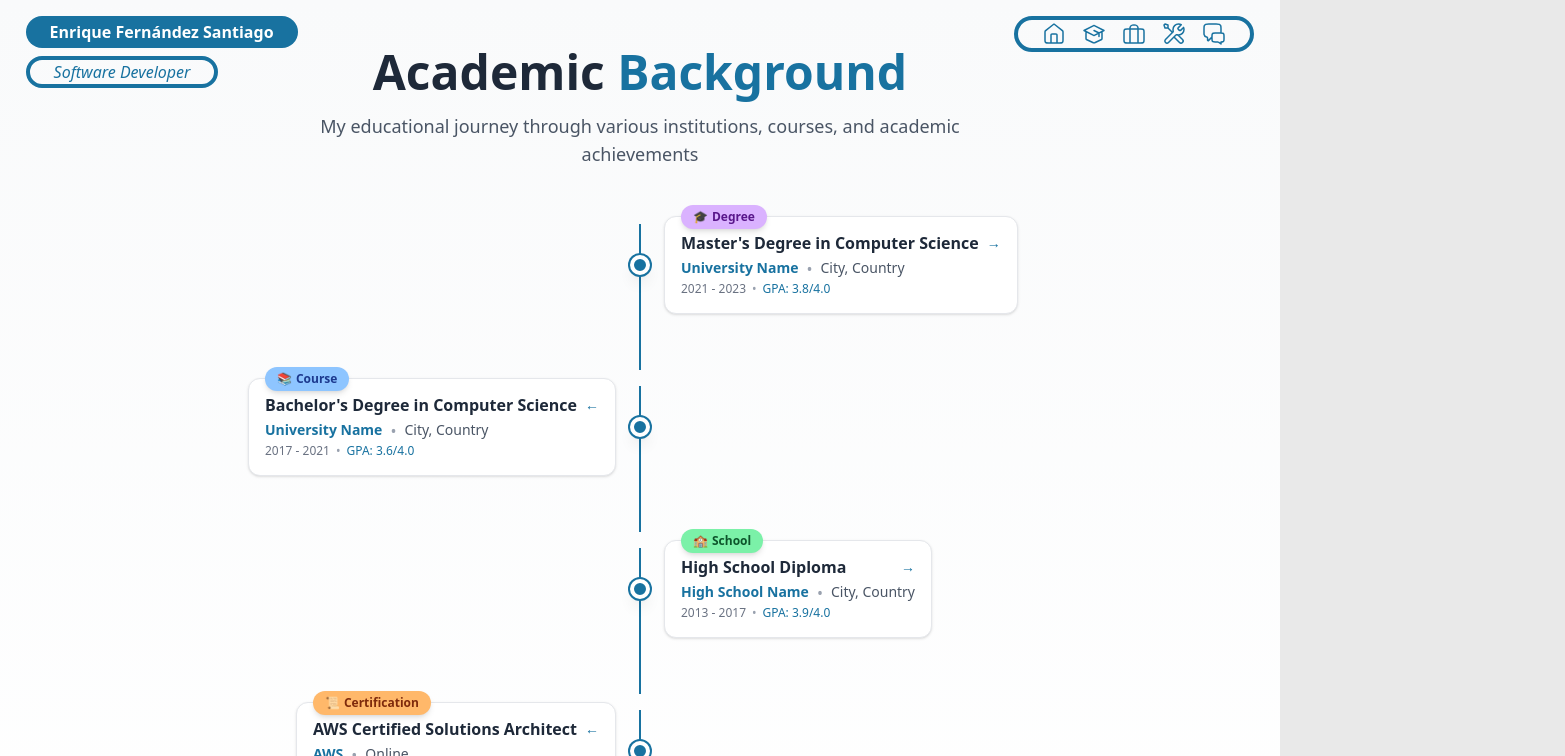
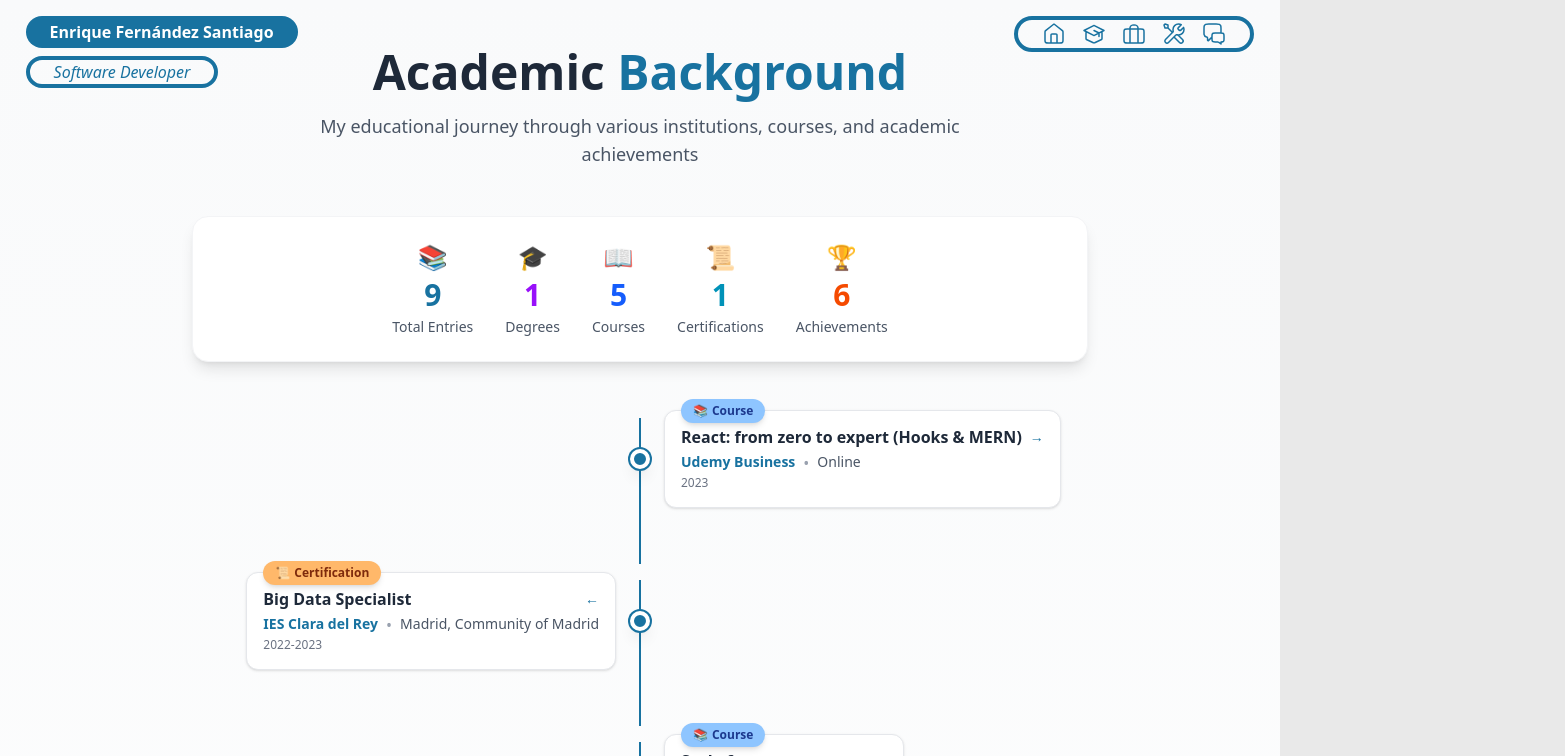
Before and after one commit to enrique-fer/portfolio, a React (Vite) app: page /education in a window 1280 px wide. Shown: the top 756 px of the page, 1565 px wide, since content can reach past the window. Built offline with nearby package versions, Linux system fonts and the light colour scheme.

Commit message:
education data added

```diff
--- a/src/assets/data/education-data.json
+++ b/src/assets/data/education-data.json
@@ -1,90 +1,183 @@
 [
   {
-    "id": 1,
-    "type": "degree",
-    "institution": "University Name",
-    "degree": "Master's Degree in Computer Science",
-    "field": "Software Engineering",
-    "duration": "2021 - 2023",
-    "location": "City, Country",
-    "grade": "GPA: 3.8/4.0",
-    "description": "Advanced studies in software architecture, algorithms, and distributed systems.",
+    "id": 9,
+    "type": "course",
+    "institution": "Udemy Business",
+    "degree": "React: from zero to expert (Hooks & MERN)",
+    "field": "Web Development",
+    "duration": "2023",
+    "location": "Online",
+    "description": "Comprehensive course on React, covering fundamentals to advanced topics including Hooks and MERN stack development. Emphasized building dynamic and responsive web applications using modern React practices.",
     "courses": [
-      "Advanced Algorithms",
-      "Cloud Computing",
+      "React Basics",
+      "React Hooks",
+      "MERN Stack Development",
+      "State Management",
+      "Routing with React Router",
+      "Deployment Strategies"
+    ],
+    "achievements": []
+  },
+  {
+    "id": 8,
+    "type": "certification",
+    "institution": "IES Clara del Rey",
+    "degree": "Big Data Specialist",
+    "field": "Data Science",
+    "duration": "2022-2023",
+    "location": "Madrid, Community of Madrid",
+    "description": "Specialized program focusing on big data technologies, data analysis, and machine learning. Covered tools such as Hadoop, Spark, and data visualization techniques to handle and analyze large datasets effectively.",
+    "courses": [
+      "Data Analysis",
       "Machine Learning",
-      "Software Architecture"
+      "Hadoop",
+      "Hive",
+      "Spark",
+      "Data Visualization",
+      "Nifi",
+      "Kafka"
+    ],
+    "achievements": []
+  },
+  {
+    "id": 7,
+    "type": "course",
+    "institution": "Udemy Business",
+    "degree": "Scala from zero",
+    "field": "Big Data",
+    "duration": "2022",
+    "location": "Online",
+    "description": "Introduction to Scala programming language, covering basics to advanced concepts. Focused on functional programming, object-oriented programming, and practical applications of Scala in big data processing.",
+    "courses": [
+      "Scala Basics",
+      "Functional Programming",
+      "Object-Oriented Programming",
+      "Collections and Data Structures",
+      "Error Handling",
+      "Concurrency in Scala"
+    ],
+    "achievements": []
+  },
+  {
+    "id": 6,
+    "type": "course",
+    "institution": "Udemy Business",
+    "degree": "JavaScript Prototypes",
+    "field": "Web Development",
+    "duration": "2022",
+    "location": "Online",
+    "description": "Specialized program focusing on JavaScript prototypes, object-oriented programming, and advanced JavaScript concepts. Covered prototype chains, inheritance, and practical applications of prototypes in web development.",
+    "courses": [
+      "Data Analysis",
+      "Machine Learning",
+      "Hadoop",
+      "Hive",
+      "Spark",
+      "Data Visualization",
+      "Nifi",
+      "Kafka"
+    ],
+    "achievements": []
+  },
+  {
+    "id": 5,
+    "type": "course",
+    "institution": "Bottega Academy",
+    "degree": "Full Stack Web Development Bootcamp",
+    "field": "Web Development",
+    "duration": "2021-2022",
+    "location": "Online",
+    "description": "Intensive bootcamp covering front-end and back-end web development technologies, including HTML, CSS, JavaScript, React, Node.js, and databases. Focused on practical projects and real-world applications to build a strong foundation in full stack development.",
+    "courses": [
+      "HTML & CSS",
+      "JavaScript Fundamentals",
+      "React.js",
+      "Node.js & Express",
+      "Database Management",
+      "Version Control with Git"
     ],
     "achievements": [
-      "Dean's List all semesters",
-      "Published research paper on distributed systems",
-      "Led capstone project team"
+      "Completed capstone project: Twitter Clone",
+      "Top 10% of the cohort",
+      "Knowledgeable in Agile development practices"
     ]
   },
-  {
-    "id": 2,
+   {
+    "id": 4,
     "type": "course",
-    "institution": "University Name",
-    "degree": "Bachelor's Degree in Computer Science",
-    "field": "Computer Science",
-    "duration": "2017 - 2021",
-    "location": "City, Country",
-    "grade": "GPA: 3.6/4.0",
-    "description": "Comprehensive foundation in computer science fundamentals, programming, and mathematics.",
+    "institution": "Bottega Academy",
+    "degree": "Coding Foundations",
+    "field": "Web Development",
+    "duration": "2021",
+    "location": "Online",
+    "description": "Foundational course in web development covering essential technologies such as HTML, CSS, JavaScript, and basic web design principles. Emphasized hands-on learning through projects and exercises to build a solid understanding of web development basics.",
     "courses": [
-      "Data Structures",
-      "Database Systems",
-      "Web Development",
-      "Operating Systems"
+      "HTML & CSS",
+      "JavaScript Basics",
+      "Web Design Principles",
+      "Responsive Design",
+      "Version Control with Git"
     ],
     "achievements": [
-      "Graduated with Honors",
-      "President of Computer Science Club",
-      "Completed 3 internships"
+
     ]
   },
   {
     "id": 3,
     "type": "school",
-    "institution": "High School Name",
-    "degree": "High School Diploma",
-    "field": "Science & Technology",
-    "duration": "2013 - 2017",
-    "location": "City, Country",
-    "grade": "GPA: 3.9/4.0",
-    "description": "Focus on mathematics, physics, and computer science courses.",
+    "institution": "IES Clara del Rey",
+    "degree": "DAM + DAW (Dual)",
+    "field": "Computer Science",
+    "duration": "2019 - 2022",
+    "location": "Madrid, Community of Madrid",
+    "description": "Dual vocational training in Development of Multiplatform Applications (DAM) and Development of Web Applications (DAW). Gained practical experience through internships and real-world projects, focusing on software development, web technologies, and application design.",
+    "courses": [
+      "Object-Oriented Programming",
+      "Web Development",
+      "Database Management",
+      "Mobile Application Development",
+      "Software Engineering"
+    ],
+    "achievements": [
+      "Honorable mention",
+      "Best student project award",
+      "Internship excellence recognition"
+    ]
+  },
+  {
+    "id": 2,
+    "type": "degree",
+    "institution": "Carlos III University",
+    "degree": "Computer Science and Engineering",
+    "field": "Computer Science",
+    "duration": "2018 - 2019",
+    "location": "Madrid, Community of Madrid",
+    "description": "Bachelor's degree in Computer Science and Engineering, covering fundamental topics such as algorithms, data structures, software development, databases, and computer architecture. Gained practical experience through projects and internships.",
+    "courses": [
+      "Data Structures and Algorithms",
+      "Database Systems",
+      "Operating Systems",
+      "Software Engineering",
+      "Computer Networks",
+      "Programming Languages"
+    ],
+    "achievements": []
+  },
+  {
+    "id": 1,
+    "type": "school",
+    "institution": "IES Montesclaros",
+    "degree": "Upper secondary Education (Bachillerato)",
+    "field": "Technological Sciences",
+    "duration": "2016 - 2018",
+    "location": "Reinosa, Cantabria",
+    "description": "Upper secondary education with a focus on technological subjects, including mathematics, physics, and computer science. Prepared for higher education in engineering and technology fields.",
     "courses": [
       "Advanced Mathematics",
       "Physics",
-      "Introduction to Programming",
-      "Chemistry"
+      "Industrial Technology",
+      "Drawing and Design"
     ],
-    "achievements": [
-      "Valedictorian",
-      "National Merit Scholar",
-      "Science Fair Winner"
-    ]
-  },
-  {
-    "id": 4,
-    "type": "certification",
-    "institution": "AWS",
-    "degree": "AWS Certified Solutions Architect",
-    "field": "Cloud Computing",
-    "duration": "2023",
-    "location": "Online",
-    "grade": "Professional Level",
-    "description": "Comprehensive certification demonstrating expertise in designing distributed systems on AWS.",
-    "courses": [
-      "EC2 & Elastic Load Balancing",
-      "S3 & CloudFront",
-      "RDS & DynamoDB",
-      "VPC & Security Groups"
-    ],
-    "achievements": [
-      "Passed with 90% score",
-      "Completed hands-on labs",
-      "Built sample architecture projects"
-    ]
+    "achievements": []
   }
 ]
--- a/src/components/education/EducationCard.tsx
+++ b/src/components/education/EducationCard.tsx
@@ -6,7 +6,6 @@ interface EducationCardProps {
   institution: string;
   location: string;
   duration: string;
-  grade: string;
   showDetails: boolean;
   onClick: () => void;
   icon: string;
@@ -21,7 +20,6 @@ export default function EducationCard({
   institution,
   location,
   duration,
-  grade,
   showDetails,
   onClick,
   icon,
@@ -47,7 +45,6 @@ export default function EducationCard({
         institution={institution}
         location={location}
         duration={duration}
-        grade={grade}
         showDetails={showDetails}
         isLeft={isLeft}
       />
--- a/src/components/education/EducationHeader.tsx
+++ b/src/components/education/EducationHeader.tsx
@@ -3,7 +3,6 @@ interface EducationHeaderProps {
   institution: string;
   location: string;
   duration: string;
-  grade: string;
   showDetails: boolean;
   isLeft: boolean;
 }
@@ -13,7 +12,6 @@ export default function EducationHeader({
   institution,
   location,
   duration,
-  grade,
   showDetails,
   isLeft,
 }: EducationHeaderProps) {
@@ -41,8 +39,6 @@ export default function EducationHeader({
       </div>
       <div className="flex items-center gap-1.5 text-xs text-gray-500">
         <span>{duration}</span>
-        <span className="text-gray-400">•</span>
-        <span className="text-[#1872A0] font-medium">{grade}</span>
       </div>
     </div>
   );
--- /dev/null
+++ b/src/components/education/EducationSummary.tsx
@@ -0,0 +1,72 @@
+export interface EducationStats {
+  totalEntries: number;
+  totalCourses: number;
+  totalCertifications: number;
+  totalAchievements: number;
+  educationTypes: {
+    degrees: number;
+    courses: number;
+    schools: number;
+    certifications: number;
+  };
+}
+
+interface StatItemProps {
+  value: number;
+  label: string;
+  color: string;
+  icon: string;
+}
+
+function StatItem({ value, label, color, icon }: StatItemProps) {
+  return (
+    <div className="text-center">
+      <div className="text-2xl mb-1">{icon}</div>
+      <div className={`text-3xl font-bold ${color} mb-1`}>{value}</div>
+      <div className="text-sm text-gray-600 font-medium">{label}</div>
+    </div>
+  );
+}
+
+interface EducationSummaryProps {
+  stats: EducationStats;
+}
+
+export default function EducationSummary({ stats }: EducationSummaryProps) {
+  return (
+    <div className="mb-12 bg-white rounded-2xl shadow-lg p-6 border border-gray-100">
+      <div className="flex flex-wrap justify-center gap-8">
+        <StatItem
+          value={stats.totalEntries}
+          label="Total Entries"
+          color="text-[#1872A0]"
+          icon="📚"
+        />
+        <StatItem
+          value={stats.educationTypes.degrees}
+          label="Degrees"
+          color="text-purple-600"
+          icon="🎓"
+        />
+        <StatItem
+          value={stats.educationTypes.courses}
+          label="Courses"
+          color="text-blue-600"
+          icon="📖"
+        />
+        <StatItem
+          value={stats.totalCertifications}
+          label="Certifications"
+          color="text-cyan-600"
+          icon="📜"
+        />
+        <StatItem
+          value={stats.totalAchievements}
+          label="Achievements"
+          color="text-orange-600"
+          icon="🏆"
+        />
+      </div>
+    </div>
+  );
+}
--- a/src/components/education/EducationTimelineItem.tsx
+++ b/src/components/education/EducationTimelineItem.tsx
@@ -12,7 +12,6 @@ interface EducationItemProps {
   field: string;
   duration: string;
   location: string;
-  grade: string;
   description: string;
   courses: string[];
   achievements: string[];
@@ -27,7 +26,6 @@ export default function EducationTimelineItem({
   field,
   duration,
   location,
-  grade,
   description,
   courses,
   achievements,
@@ -54,7 +52,6 @@ export default function EducationTimelineItem({
                 institution={institution}
                 location={location}
                 duration={duration}
-                grade={grade}
                 showDetails={showDetails}
                 onClick={() => setShowDetails(!showDetails)}
                 icon={colorConfig.icon}
--- a/src/pages/Education.tsx
+++ b/src/pages/Education.tsx
@@ -1,10 +1,13 @@
 import NavigationHeader from "../components/nav-header";
+import EducationSummary from "../components/education/EducationSummary";
 import EducationTimelineItem from "../components/education/EducationTimelineItem";
 import educationData from "../assets/data/education-data.json";
+import { calculateEducationStats } from "../utils/educationUtils";
 import type { EducationData } from "../types/education";
 
 export default function EducationPage() {
   const education: EducationData[] = educationData;
+  const stats = calculateEducationStats(education);
 
   return (
     <>
@@ -22,6 +25,9 @@ export default function EducationPage() {
             </p>
           </div>
 
+          {/* Education Summary */}
+          <EducationSummary stats={stats} />
+
           {/* Timeline */}
           <div className="relative">
             {education.map((edu, index) => (
@@ -33,7 +39,6 @@ export default function EducationPage() {
                 field={edu.field}
                 duration={edu.duration}
                 location={edu.location}
-                grade={edu.grade}
                 description={edu.description}
                 courses={edu.courses}
                 achievements={edu.achievements}
--- a/src/types/education.ts
+++ b/src/types/education.ts
@@ -6,7 +6,6 @@ export interface EducationData {
   field: string;
   duration: string;
   location: string;
-  grade: string;
   description: string;
   courses: string[];
   achievements: string[];
--- /dev/null
+++ b/src/utils/educationUtils.ts
@@ -0,0 +1,27 @@
+import type { EducationData } from "../types/education";
+import type { EducationStats } from "../components/education/EducationSummary";
+
+/**
+ * Calculates education statistics from an array of education entries
+ */
+export function calculateEducationStats(education: EducationData[]): EducationStats {
+  const typeCount = education.reduce(
+    (acc, edu) => {
+      const type = edu.type.toLowerCase();
+      if (type === "degree") acc.degrees++;
+      else if (type === "course") acc.courses++;
+      else if (type === "school") acc.schools++;
+      else if (type === "certification") acc.certifications++;
+      return acc;
+    },
+    { degrees: 0, courses: 0, schools: 0, certifications: 0 }
+  );
+
+  return {
+    totalEntries: education.length,
+    totalCourses: education.reduce((sum, edu) => sum + edu.courses.length, 0),
+    totalCertifications: typeCount.certifications,
+    totalAchievements: education.reduce((sum, edu) => sum + edu.achievements.length, 0),
+    educationTypes: typeCount,
+  };
+}
```
Also changed, not shown: src/components/education/EducationDetails.tsx (+12 -7 lines).
